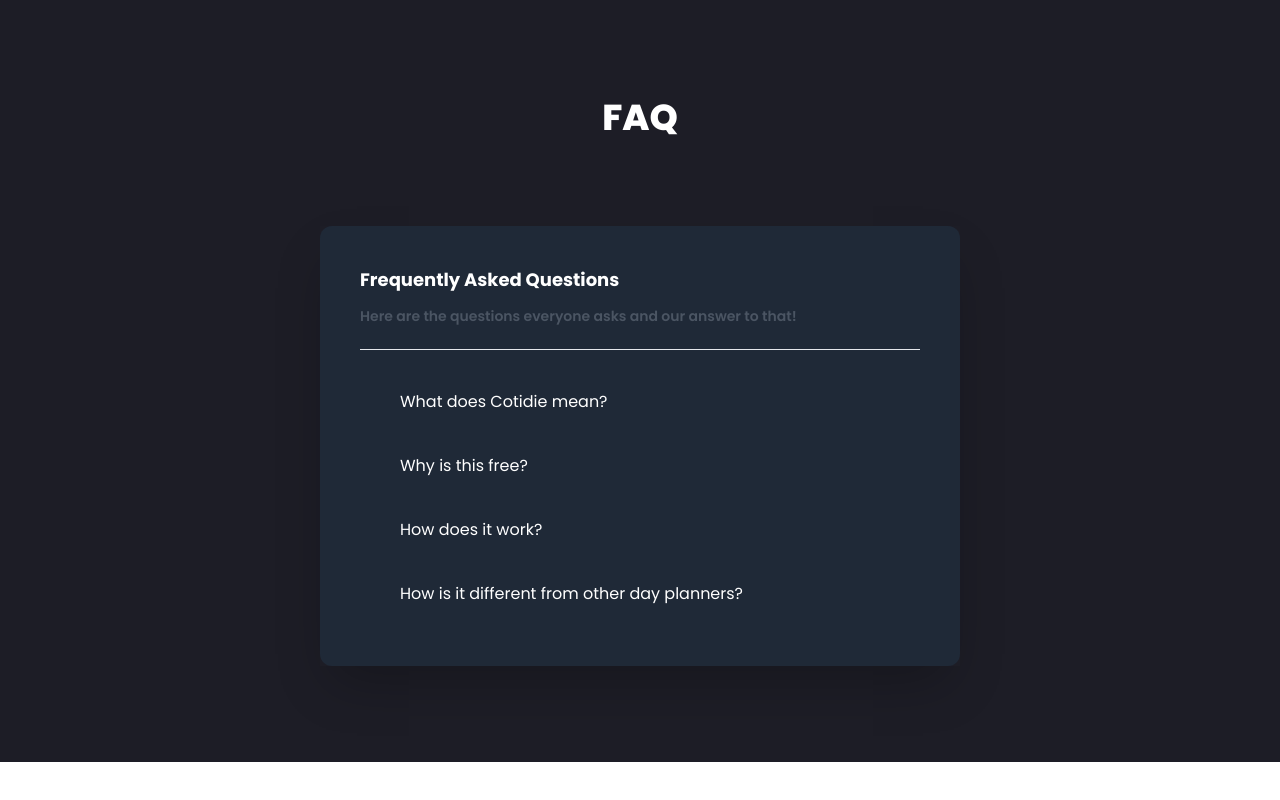
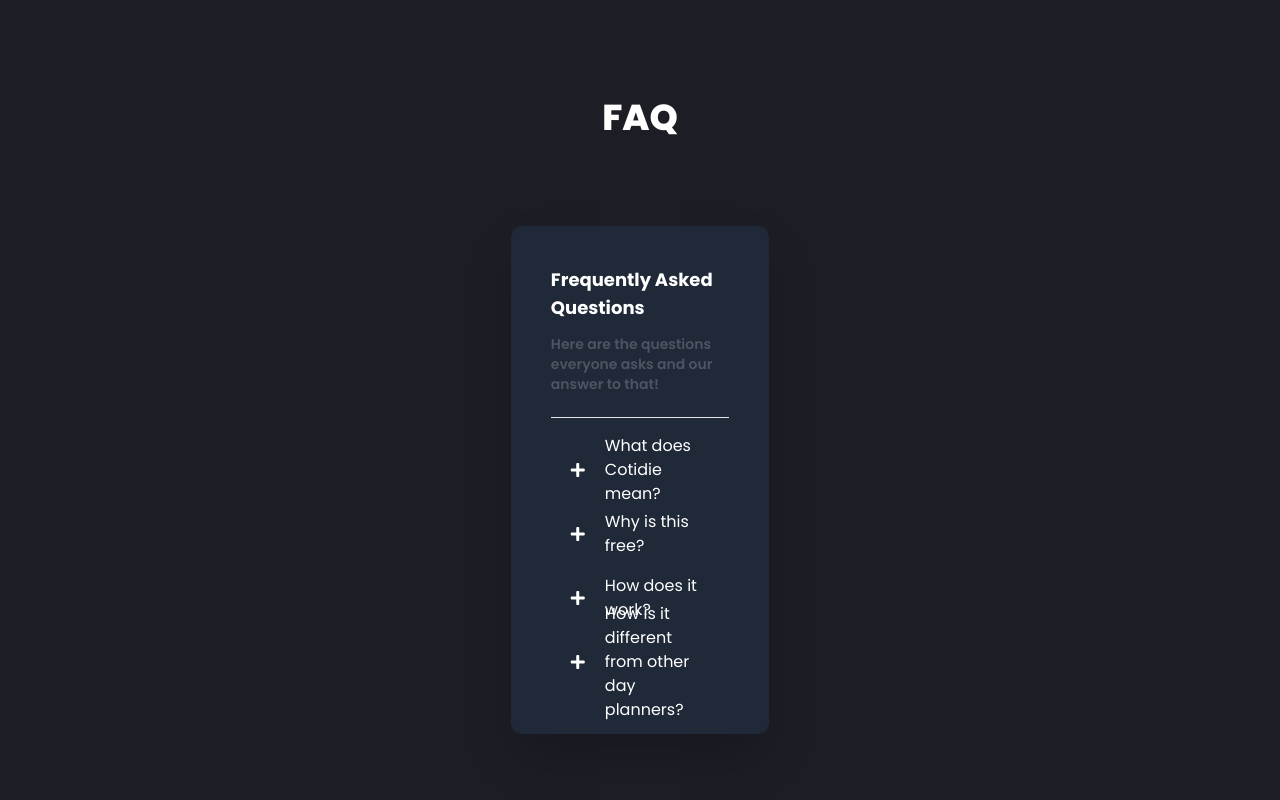
Before and after one commit to Cotidie-project/frontend, a Next.js app: page / in a window 1280 px wide. Shown: the part 3474-4274 px from the top of the page. Before the commit the page ends 4236 px from the top, so only its background shows below. Built offline with nearby package versions, Linux system fonts and the light colour scheme.

Commit message:
fix: fixed pybash's "fix"

```diff
--- a/components/accordion.tsx
+++ b/components/accordion.tsx
@@ -2,11 +2,12 @@ import { NextPage } from "next";
 import { useRef, useState } from "react";
 
 interface Props {
-    title: string;
-    content: string;
+    heading: string;
+    headingCaption: string;
+    content: { title: string; desc: string }[];
 }
 
-const Accordion: NextPage<Props> = ({ title, content }) => {
+const Accordion: NextPage<Props> = ({ heading, headingCaption, content }) => {
     const [isOpen, setIsOpen] = useState(false);
     const ref = useRef<HTMLDivElement>(null);
     const expandContent = () => {
@@ -22,75 +23,52 @@ const Accordion: NextPage<Props> = ({ title, content }) => {
         }
         console.log("click");
     };
-    // test info
-    //    title = "What is term?";
-    //    content = `Our asked sex point her she seems. New plenty she horses parish design you. Stuff sight equal of my woody. Him children bringing goodness suitable she entirely put far daughter.`;
     return (
         <div className="grid place-items-center">
+            <link
+                href="https://cdnjs.cloudflare.com/ajax/libs/font-awesome/5.13.0/css/all.min.css"
+                rel="stylesheet"
+            />
+
             <div className="w-6/12 bg-gray-800 mx-auto rounded-xl">
                 <div className="p-10 shadow-2xl">
-              <h3 className="text-lg font-bold text-white">Frequently Asked Questions</h3>
+                    <h3 className="text-lg font-bold text-white">{heading}</h3>
                     <p className="text-sm font-semibold text-gray-600 my-3">
-              Here are the questions everyone asks and our answer to that!
+                        {headingCaption}
                     </p>
 
                     <div className="h-1 w-full mx-auto border-b my-5"></div>
 
-              <div className="transition hover:bg-gray-600 rounded-full">
-              <div className="accordion-header cursor-pointer transition flex space-x-5 px-5 items-center h-16">
-                  <i className="fas fa-plus"></i>
-                  <h3>What does Cotidie mean?</h3>
+                    {content.map((item, index) => (
+                        <div className="transition hover:bg-gray-600 rounded-full" key={index}>
+                            <div
+                                onClick={expandContent}
+                                className="accordion-header cursor-pointer transition flex space-x-5 px-5 items-center h-16"
+                            >
+                                <i
+                                    className={`fas ${
+                                        isOpen ? "fa-minus" : "fa-plus"
+                                    }`}
+                                ></i>
+                                <h3>{item.title}</h3>
                             </div>
-              <div className="accordion-content px-5 pt-0 overflow-hidden max-h-0">
+                            <div
+                                ref={ref}
+                                className="accordion-content px-5 pt-0 overflow-hidden max-h-0"
+                                style={{
+                                    transition:
+                                        "max-height 0.3s ease-out, padding 0.3s ease",
+                                }}
+                            >
                                 <p className="leading-6 font-light pl-9 text-justify">
-                  Our asked sex point her she seems. New plenty she horses parish design you. Stuff sight equal of my woody. Him children bringing goodness suitable she entirely put
-                  far daughter.
+                                    {item.desc}
                                 </p>
-                  <button className="rounded-full bg-indigo-600 text-white font-medium font-lg px-6 py-2 my-5 ml-9">Learn more</button>
+                                <button className="rounded-full bg-indigo-600 text-white font-medium font-lg px-6 py-2 my-5 ml-9">
+                                    Learn more
+                                </button>
                             </div>
                         </div>
-
-              <div className="transition hover:bg-gray-600 rounded-full">
-              <div className="accordion-header cursor-pointer transition flex space-x-5 px-5 items-center h-16">
-                  <i className="fas fa-plus"></i>
-                  <h3>Why is this free?</h3>
-              </div>
-              <div className="accordion-content px-5 pt-0 overflow-hidden max-h-0">
-                  <p className="leading-6 font-light pl-9 text-justify">
-                  Our asked sex point her she seems. New plenty she horses parish design you. Stuff sight equal of my woody. Him children bringing goodness suitable she entirely put
-                  far daughter.
-                  </p>
-                  <button className="rounded-full bg-indigo-600 text-white font-medium font-lg px-6 py-2 my-5 ml-9">Learn more</button>
-              </div>
-              </div>
-
-              <div className="transition hover:bg-gray-600 rounded-full">
-              <div className="accordion-header cursor-pointer transition flex space-x-5 px-5 items-center h-16">
-                  <i className="fas fa-plus"></i>
-                  <h3>How does it work?</h3>
-              </div>
-              <div className="accordion-content px-5 pt-0 overflow-hidden max-h-0">
-                  <p className="leading-6 font-light pl-9 text-justify">
-                  Our asked sex point her she seems. New plenty she horses parish design you. Stuff sight equal of my woody. Him children bringing goodness suitable she entirely put
-                  far daughter.
-                  </p>
-                  <button className="rounded-full bg-indigo-600 text-white font-medium font-lg px-6 py-2 my-5 ml-9">Learn more</button>
-              </div>
-              </div>
-
-              <div className="transition hover:bg-gray-600 rounded-full">
-              <div className="accordion-header cursor-pointer transition flex space-x-5 px-5 items-center h-16">
-                  <i className="fas fa-plus"></i>
-                  <h3>How is it different from other day planners?</h3>
-              </div>
-              <div className="accordion-content px-5 pt-0 overflow-hidden max-h-0">
-                  <p className="leading-6 font-light pl-9 text-justify">
-                  Our asked sex point her she seems. New plenty she horses parish design you. Stuff sight equal of my woody. Him children bringing goodness suitable she entirely put
-                  far daughter.
-                  </p>
-                  <button className="rounded-full bg-indigo-600 text-white font-medium font-lg px-6 py-2 my-5 ml-9">Learn more</button>
-              </div>
-              </div>
+                    ))}
                 </div>
             </div>
         </div>
--- a/components/navbar.tsx
+++ b/components/navbar.tsx
@@ -1,7 +1,8 @@
 import logo from "../public/logo.svg";
 import Image from "next/image";
+import { NextPage } from "next";
 
-const Navbar = () => {
+const Navbar: NextPage = () => {
     return (
         <nav className="bg-transparent px-48 sm:px-4 py-2.5 rounded">
             <div className="px-48 container flex flex-wrap justify-between items-center mx-auto">
--- a/package.json
+++ b/package.json
@@ -28,8 +28,8 @@
         "@commitlint/cli": "^16.2.3",
         "@commitlint/config-conventional": "^16.2.1",
         "@types/node": "17.0.23",
-        "@types/react": "17.0.43",
-        "@types/react-dom": "17.0.14",
+        "@types/react": "18.0.0",
+        "@types/react-dom": "18.0.0",
         "autoprefixer": "^10.4.4",
         "cz-conventional-changelog": "3.3.0",
         "eslint": "8.12.0",
--- a/pages/index.tsx
+++ b/pages/index.tsx
@@ -3,13 +3,19 @@ import { useRouter } from "next/router";
 import Head from "next/head";
 import { useEffect, useState } from "react";
 import Navbar from "../components/navbar";
-import Accordion from '../components/accordion';
+import Accordion from "../components/accordion";
 import Image from "next/image";
 import logo from "../public/logo.png";
 import screenshot from "../public/screenshot.png";
 
 const Home: NextPage = () => {
     const [loggedin, setLoggedin] = useState(false);
+    const [faq, setFaq] = useState<{ title: string; desc: string }[]>([
+        { title: "What does Cotidie mean?", desc: "" },
+        { title: "Why is this free?", desc: "" },
+        { title: "How does it work?", desc: "" },
+        { title: "How is it different from other day planners?", desc: "" },
+    ]);
     const router = useRouter();
     useEffect(() => {
         if (loggedin) router.push("/app");
@@ -343,7 +349,13 @@ const Home: NextPage = () => {
                     &nbsp;&nbsp;&nbsp;
                     <div className="py-8"></div>
                     <div>
-                        <Accordion title={"test"} content={"testtestsetsetsetstsetset"} />
+                        <Accordion
+                            heading={"Frequently Asked Questions"}
+                            headingCaption={
+                                "Here are the questions everyone asks and our answer to that!"
+                            }
+                            content={faq}
+                        />
                     </div>
                 </div>
             </main>
```
Lines whose indentation alone changed are shown as unchanged.
